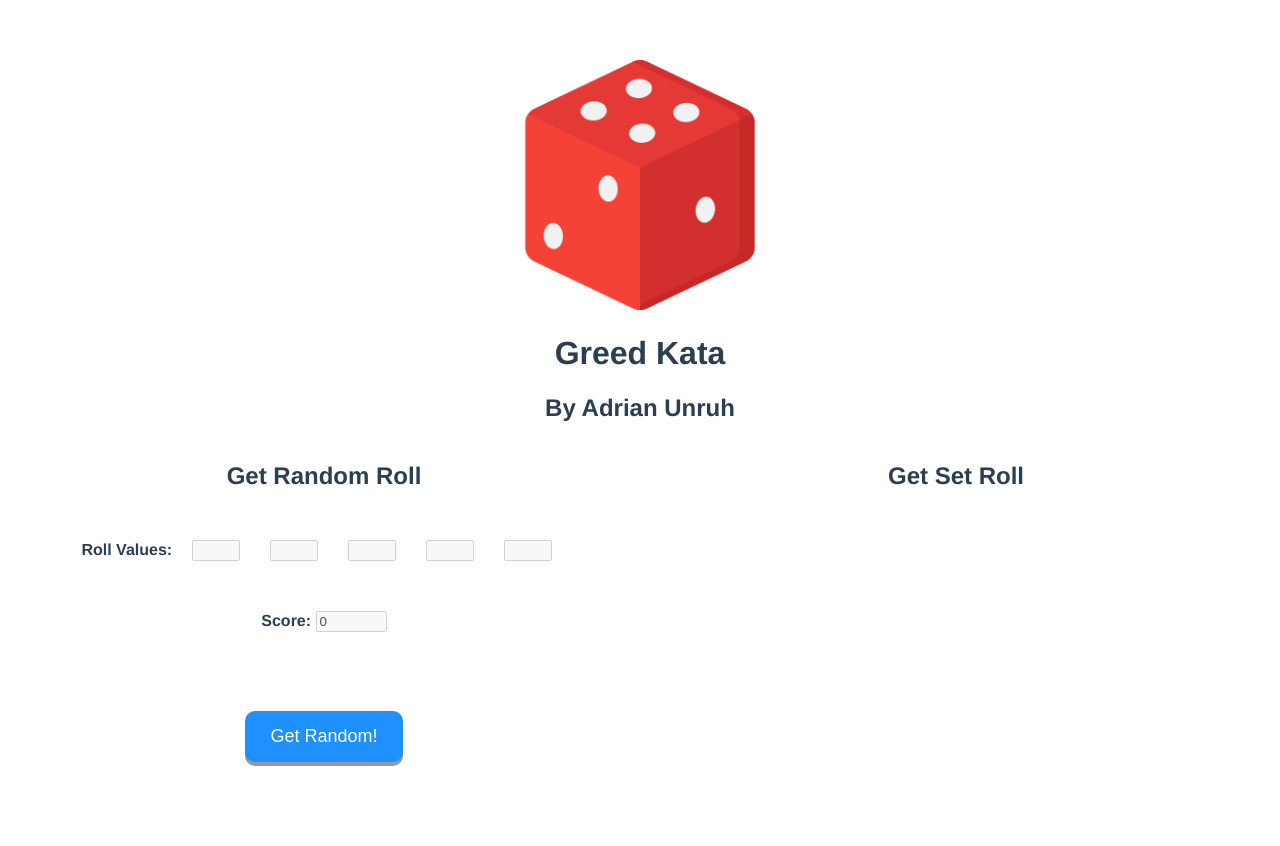
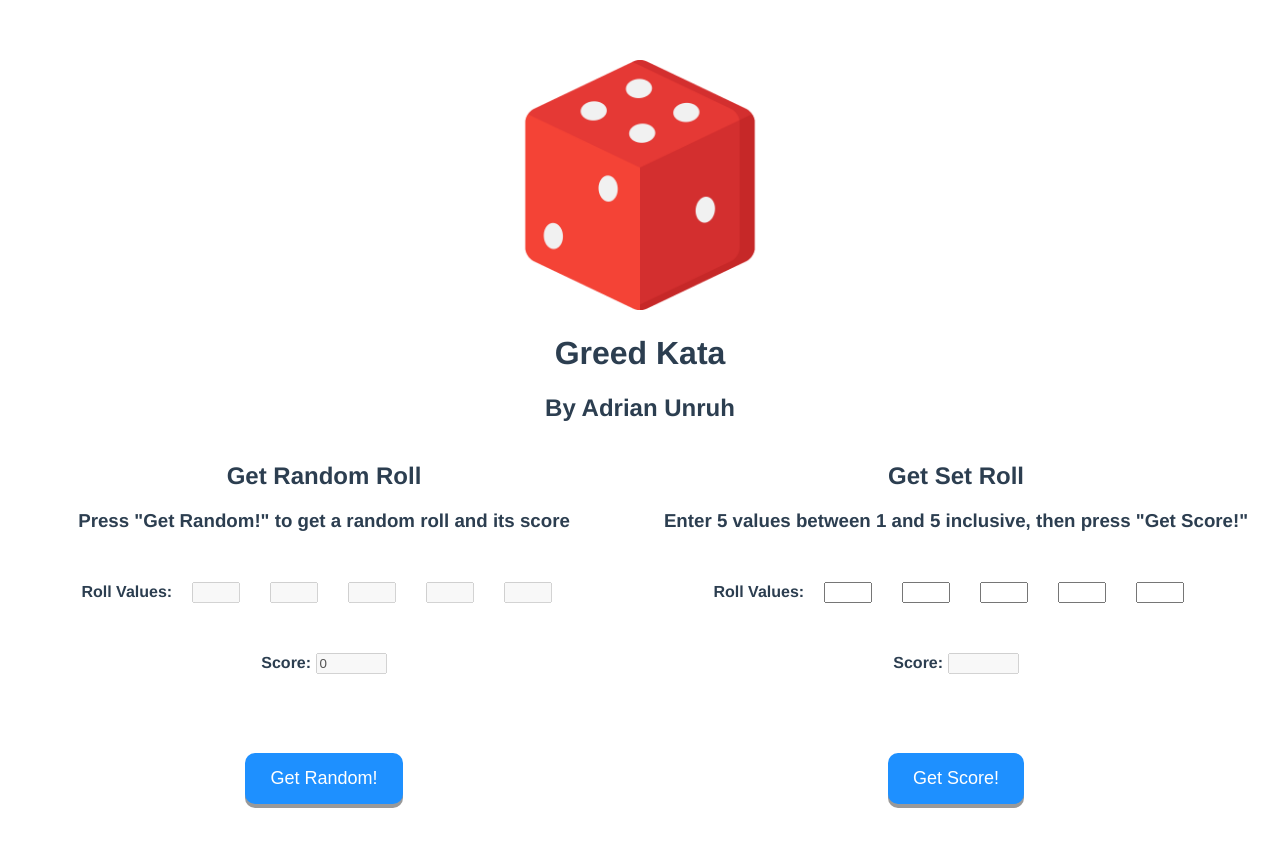
Before and after one commit to unruha/GreedKataClient, a Vue app: page / in a window 1280 px wide. Shown: the top 846 px of the page. Built offline with nearby package versions, Linux system fonts and the light colour scheme.

Commit message:
set roll working

```diff
--- a/src/components/RandomRoll.vue
+++ b/src/components/RandomRoll.vue
@@ -1,6 +1,7 @@
 <template>
     <div>
         <h2>Get Random Roll</h2>
+        <h3>Press "Get Random!" to get a random roll and its score</h3>
         <!-- number input fields -->
         <div class="values">
             <b>Roll Values: </b>
@@ -54,8 +55,6 @@ export default {
             rollsService.getRandomRoll().then(res => {
                 this.nums = res.data.DiceNumbers;
                 this.score = res.data.Score;
-                console.log(this.nums);
-                console.log(this.score);
             })
             .catch(err => {
                 console.log(err);
--- a/src/components/SetRoll.vue
+++ b/src/components/SetRoll.vue
@@ -1,13 +1,151 @@
 <template>
     <div>
         <h2>Get Set Roll</h2>
+        <h3>Enter 5 values between 1 and 5 inclusive, then press "Get Score!"</h3>
+        <!-- number input fields -->
+        <div class="values">
+            <b>Roll Values: </b>
+            <label class="inputLabel">
+                <input type="number" v-model="num1" id="num1" name="num1" min="1" max="5">
+            </label>
+            <label class="inputLabel">
+                <input type="number" v-model="num2" id="num2" name="num2" min="1" max="5">
+            </label>
+            <label class="inputLabel">
+                <input type="number" v-model="num3" id="num3" name="num3" min="1" max="5">
+            </label>
+            <label class="inputLabel">
+                <input type="number" v-model="num4" id="num4" name="num4" min="1" max="5">
+            </label>
+            <label class="inputLabel">
+                <input type="number" v-model="num5" id="num5" name="num5" min="1" max="5">
+            </label>
+        </div>
+        <!-- score field -->
+        <div class="scoreDiv">
+            <label class="inputLabel">
+                <b>Score: </b>
+                <input class="score" v-model="score" type="number" id="score" name="score" disabled>
+            </label>
+        </div>
+        <!-- submit button -->
+        <div class="buttonDiv">
+            <button @click="handleButtonClick" class="setButton">Get Score!</button>
+        </div>
+        <div>
+            <b class="errorMsg" v-bind:hidden="!hasError">Please enter values between 1 and 5 inclusive</b>
+        </div>
     </div>
 </template>
 
 <script>
+import RollsService from '../services/RollsService';
 
+export default {
+    name: "SetRoll",
+    data() {
+        return {
+            num1: null,
+            num2: null,
+            num3: null,
+            num4: null,
+            num5: null,
+            score: null,
+            hasError: false
+        }
+    },
+    methods: {
+
+        // handles client side validation to make sure the correct values are being passed to the api
+        handleButtonClick() {
+
+            // cast string input values to integers
+            this.num1 = parseInt(this.num1);
+            this.num2 = parseInt(this.num2);
+            this.num3 = parseInt(this.num3);
+            this.num4 = parseInt(this.num4);
+            this.num5 = parseInt(this.num5);
+
+            // check whether inputs are valid
+            if (isNaN(this.num1) || this.num1 === null || this.num1 > 5 || this.num1 < 1) {
+                this.hasError = true;
+            }
+            else if (isNaN(this.num2) || this.num2 === null || this.num2 > 5 || this.num2 < 1) {
+                this.hasError = true;
+            }
+            else if (isNaN(this.num3) || this.num3 === null || this.num3 > 5 || this.num3 < 1) {
+                this.hasError = true;
+            }
+            else if (isNaN(this.num4) || this.num4 === null || this.num4 > 5 || this.num4 < 1) {
+                this.hasError = true;
+            }
+            else if (isNaN(this.num5) || this.num5 === null || this.num5 > 5 || this.num5 < 1) {
+                this.hasError = true;
+            }
+            else {
+                this.hasError = false;
+                // when there are no more errors, call rolls service
+                this.getSetRoll();
+            }
+        },
+        getSetRoll() {
+            // add all input values to an array to pass to api
+            let nums = [this.num1, this.num2, this.num3, this.num4, this.num5];
+
+            let rollsService = new RollsService();
+
+            // call the rolls service with the numbers array and get the score of the rolls
+            rollsService.getSetRoll(nums).then(res => {
+                this.score = res.data.Score;
+            })
+            .catch(err => {
+                console.log(err);
+            });
+        }
+    }
+}
 </script>
 
 <style scoped>
-
+.errorMsg {
+    color: crimson;
+}
+.inputLabel {
+    margin-top: 50px;
+    margin-bottom: 50px;
+    margin-right: 15px;
+    margin-left: 15px;
+}
+.values {
+    margin-top: 50px;
+    margin-bottom: 50px;
+}
+.score {
+    width: 10%;
+}
+.setButton {
+    display: inline-block;
+    padding: 15px 25px;
+    font-size: 18px;
+    cursor: pointer;
+    text-align: center;
+    text-decoration: none;
+    outline: none;
+    color: #fff;
+    background-color: #1E90FF;
+    border: none;
+    border-radius: 10px;
+    box-shadow: 0 4px #999;
+}
+.setButton:active {
+    background-color: #3e8e41;
+    box-shadow: 0 4px #666;
+    transform: translateY(2px);
+}
+.buttonDiv {
+    height: 80px;
+}
+.scoreDiv {
+    height: 100px;
+}
 </style>
--- a/src/services/RollsService.js
+++ b/src/services/RollsService.js
@@ -2,10 +2,23 @@ const { default: axios } = require("axios");
 import CONSTANTS from '../config';
 
 export default class RollsService {
+
+    // call random roll api to get random roll values and calculate the score
     getRandomRoll() {
         return axios({
             method: 'get',
             url: CONSTANTS.BASE_URL + '/randomRoll'
         });
     }
+
+    // call set roll api iand pass roll values and calculate score
+    getSetRoll(diceNumbers) {
+        return axios({
+            method: 'post',
+            url: CONSTANTS.BASE_URL + '/rollValues' ,
+            data: {
+                diceNumbers: diceNumbers
+            }
+        });
+    }
 }
```
Also changed, not shown: src/assets/logo.png (deleted).
